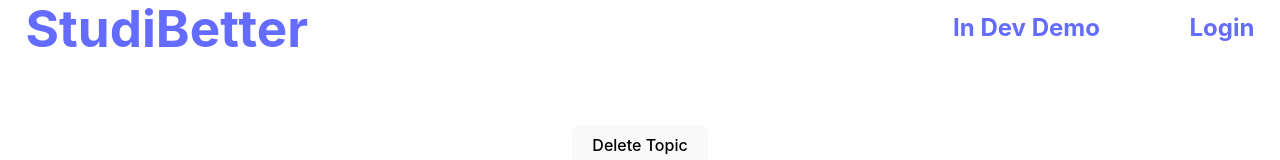
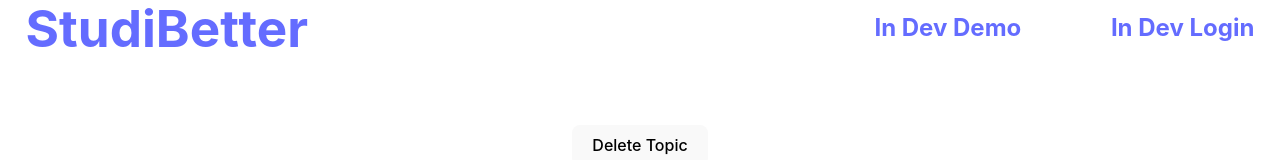
Before and after one commit to raylu15742cs/studibetter2.0, a React (Vite) app in the folder client/: page /topics/1 in a window 1280 px wide. Shown: the top 160 px of the page. Built offline with nearby package versions, Linux system fonts and the light colour scheme; no server answers.

Commit message:
update header

```diff
--- a/client/src/header.tsx
+++ b/client/src/header.tsx
@@ -7,7 +7,7 @@ function Header() {
             <Link to={'/'}><h1>StudiBetter</h1></Link>
             <div className="headerright">
                 <Link to={'/'}><h2> In Dev Demo </h2></Link>
-                <Link to={'/'}><h2> Login</h2></Link>
+                <Link to={'/'}><h2> In Dev Login</h2></Link>
             </div>
         </div>
 
```
